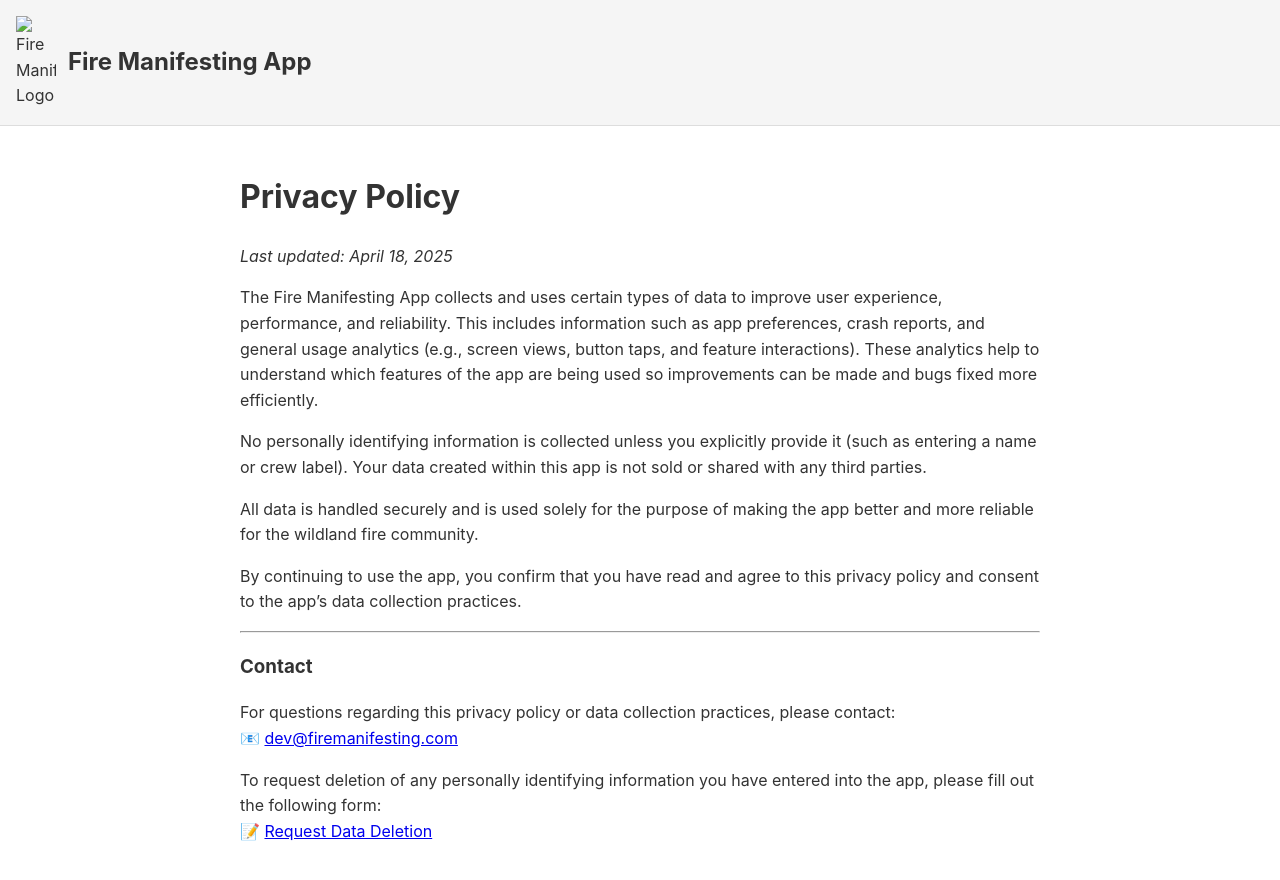
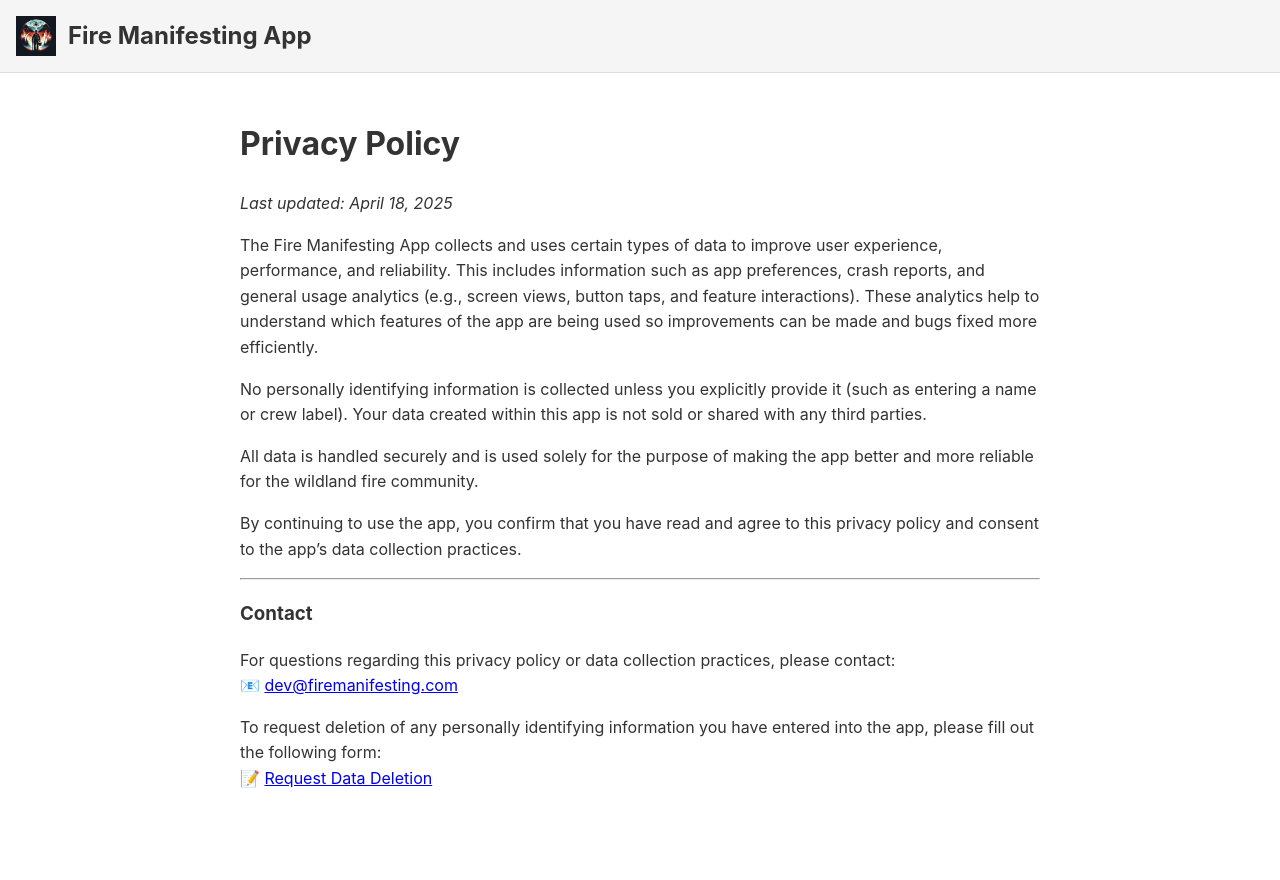
Before and after one commit to dawsonnash/fire_manifesting_policies, a Jekyll site: the page built from index.md, in a window 1280 px wide. Shown: the top 880 px of the page. Built offline with Jekyll 4.4.1, drawn with Linux system fonts in a browser that asks for light colours.

Commit message:
Update default.html

```diff
--- a/_layouts/default.html
+++ b/_layouts/default.html
@@ -63,7 +63,7 @@
   </head>
   <body>
     <header>
-     <img src="{{ '/fire_manifesting_policies/logo1.png' | relative_url }}" alt="Fire Manifesting Logo" />
+      <img src="{{ '/logo1.png' | relative_url }}" alt="Fire Manifesting Logo" width="40" />
       <h1>Fire Manifesting App</h1>
     </header>
 
```
